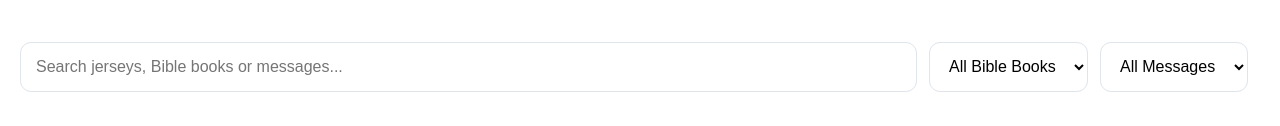
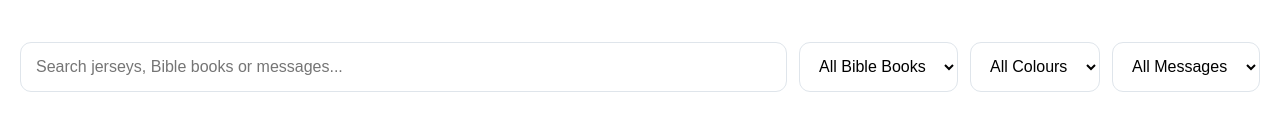
Before and after one commit to Samuel5555/bjs, a plain HTML site: page index.html in a window 1280 px wide. Shown: the part 1185-1311 px from the top of the page. Drawn offline with Linux system fonts and the light colour scheme; a script that the page names is missing.

Commit message:
Update index.html

```diff
--- a/index.html
+++ b/index.html
@@ -1401,6 +1401,13 @@ Use coupon code: GOSPEL60</span>
 
     </select>
 
+ <select id="colourFilter" onchange="renderProducts()">
+
+        <option value="">All Colours</option>
+
+
+
+    </select>
 
     <select id="brandFilter" onchange="renderProducts()">
 
```
